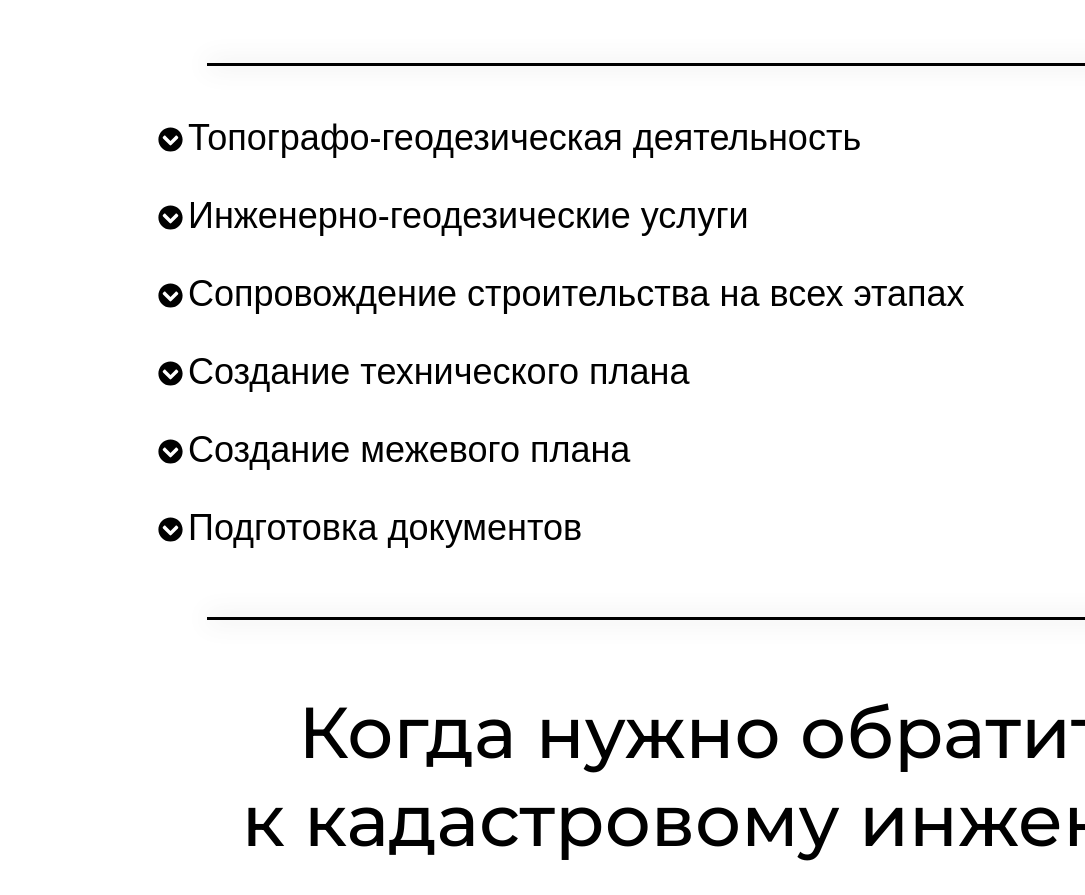
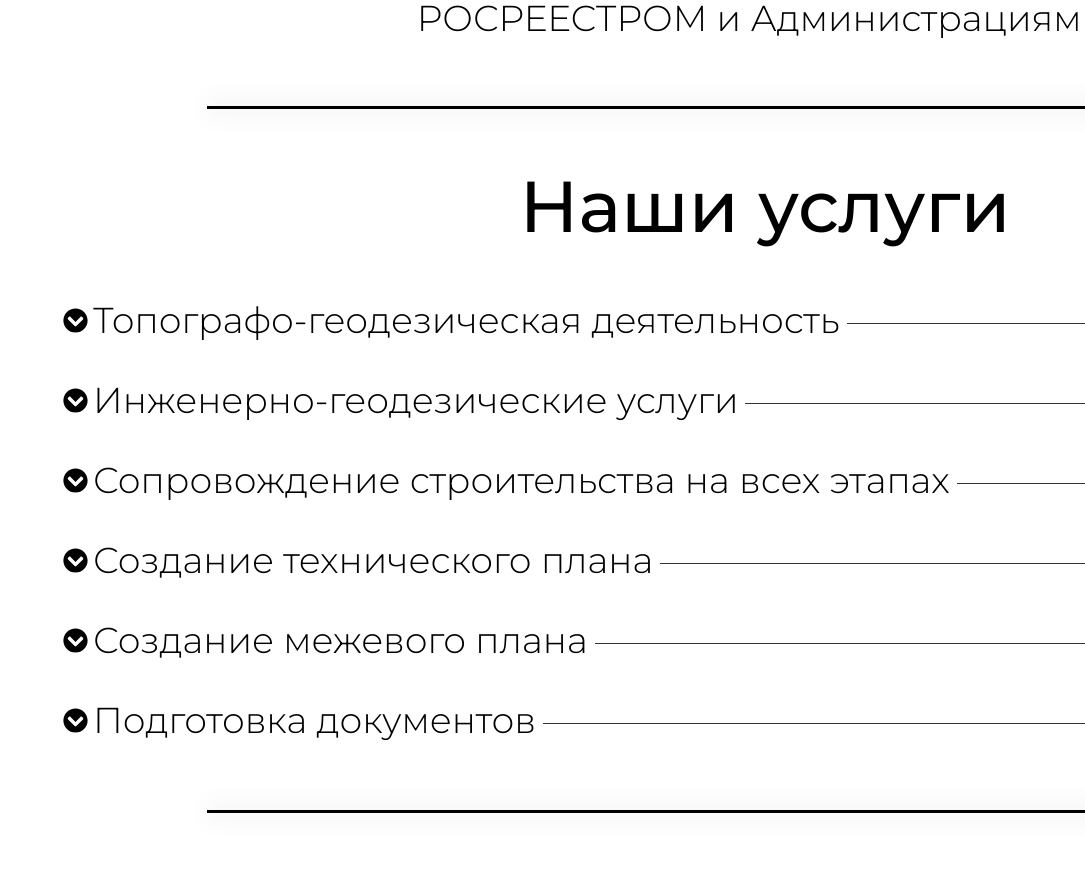
Before and after one commit to papeyGovna71/kadastr, a plain HTML site: page index.html in a window 1280 px wide. Shown: the part 1008-1903 px from the top of the page, without its empty margins (195-1280 px from the left). Drawn offline with nearby package versions, Linux system fonts and the light colour scheme; files whose address does not match are found by name.

Commit message:
Add files via upload

```diff
--- a/css/main.css
+++ b/css/main.css
@@ -35,6 +35,7 @@ h2 {
 	font-weight: 500;
 	font-size: 72px;
 	margin-top: 20px;
+	text-align: center;
 }
 
 h3 {
@@ -124,17 +125,24 @@ width: 100%;
 	align-items: center;
 }
 
+.txt1 {
+	font-weight: 300;
+	font-size: 36px;
+}
+
+.txt2 {
+	display: flex;
+	font-family: 'Montserrat', sans-serif;
+	font-weight: 300;
+	font-size: 36px;
+}
+
 .menu_link {
 	display: flex;
 }
 
 .list1 {
 	padding: 10px;
-}
-
-.sub-menu_link {
-	display: none;
-	margin: -30px 0px 0px -35px;
 }
 
 .menu_link{
@@ -151,15 +159,17 @@ width: 100%;
 
 .active,
 .menu_link: hover{
-background-color: #555;
+	background-color: #555;
 }
 
 .content {
-padding: 0 18px;
-max-height: 0;
-overflow: hidden;
-transition: max-height 0.2s ease-out;
-background-color: white ;
+	padding: 0 18px;
+	max-height: 0;
+	overflow: hidden;
+	transition: max-height 0.2s ease-out;
+	background-color: white;
+	font-weight: 300;
+	font-size: 36px;
 }
 
 .inf2 {
--- a/index.html
+++ b/index.html
@@ -3,7 +3,7 @@
 <head>
 	<meta charset="UTF-8">
 	<meta name="viewport" content="width=device-width, initial-scale=1.0">
-	<title>Document</title>
+	<title>Кадастровый инженер</title>
 	<link rel="stylesheet" href="css/main.css">
 	<link rel="preconnect" href="https://fonts.gstatic.com">
 	<link href="https://fonts.googleapis.com/css2?family=Montserrat:wght@300;400;500;600;800;900&display=swap" rel="stylesheet">
@@ -46,7 +46,7 @@
 			<!-- <li style="pointer-events: none;margin-top: -29px;margin-left: 609px;">
 				<img src="img/rectangle1.svg" alt="">
 			</li> -->
-			<li style="pointer-events: none; margin-top: -30px; height: 2px;">
+			<li style="pointer-events: none; margin-top: -30px; height: 2px;margin-bottom: 80px;">
 				<img src="img/vector1.svg" alt="">
 			</li>
 		</div>
@@ -99,13 +99,18 @@
 			</center>
 		</div>
 	</section>
-	<section style="margin-left: 335px;">
+	<section>
+		<h2 style="margin-bottom: 30px;">Наши услуги</h2>
+		<div style="margin-left: 240px;">
 			<button class="menu_link">
+				<div class="txt2">
 					<img style="width: 25px;height: 25px; margin: 10px 5px 0px 0px" src="img/arow.svg">
 					Топографо-геодезическая деятельность
+					<div style="width: 600px;height: 1px;background-color: #343434;margin: 25px 0px 0px 7px;"></div>
+				</div>
 			</button>
 			<div class="content">
-			<p>
+				<p class="txt1">
 					Это комплекс работ, направленный на получение информации о рельефе и<br>
 			        ситуации местности. Инженерно-геодезические изыскания служат основой<br>
 			        для проектных и кадастровых работ, а также основой для проведения иных<br>
@@ -113,45 +118,72 @@
 				</p>
 			</div>
 			<button class="menu_link">
+				<div class="txt2">
 					<img style="width: 25px;height: 25px; margin: 10px 5px 0px 0px" src="img/arow.svg">
 					Инженерно-геодезические услуги
+					<div style="width: 702px;height: 1px;background-color: #343434;margin: 25px 0px 0px 7px;"></div>
+				</div>
 			</button>
 			<div class="content">
-			<p>
-				напиши тут что-нибудь
+				<p class="txt1">
+					Вынос границ земельного участка в натуру, измерения на местности,<br>
+					обработка данных и составление отчета.
 			</div>
 			<button class="menu_link">
+				<div class="txt2">
 					<img style="width: 25px;height: 25px; margin: 10px 5px 0px 0px" src="img/arow.svg">
 					Сопровождение строительства на всех этапах
+					<div style="width: 491px;height: 1px;background-color: #343434;margin: 25px 0px 0px 7px;"></div>
+				</div>
 			</button>
 			<div class="content">
-			<p>
-				напиши тут что-нибудь
+				<p class="txt1">
+					Геосъемка, геоконтроль, разбивка сооружений, фасадная<br>
+					съемка и т.д.
+				</p>
 			</div>
 			<button class="menu_link">
+				<div class="txt2">
 					<img style="width: 25px;height: 25px; margin: 10px 5px 0px 0px" src="img/arow.svg">
 					Создание технического плана
+					<div style="width: 787px;height: 1px;background-color: #343434;margin: 25px 0px 0px 7px;"></div>
+				</div>
 			</button>
 			<div class="content">
-			<p>
-				напиши тут что-нибудь
+				<p class="txt1">
+					Оформление технического плана на здание или помещение – первый<br>
+					этап государственной регистрации недвижимости для получения<br>
+					выписки ЕГРН.
+				</p>
 			</div>
 			<button class="menu_link">
+				<div class="txt2">
 					<img style="width: 25px;height: 25px; margin: 10px 5px 0px 0px" src="img/arow.svg">
 					Создание межевого плана
+					<div style="width: 853px;height: 1px;background-color: #343434;margin: 25px 0px 0px 7px;"></div>
+				</div>
 			</button>
 			<div class="content">
-			<p>
-				напиши тут что-нибудь
+				<p class="txt1">
+					Это документ, отражающий местоположение земельного надела,<br>
+					его точные межи и действительную площадь. Межевой план необходим<br>
+					для изготовления кадастрового паспорта и для постановки земли<br>
+					на учет в ЕГРН.
+				</p>
 			</div>
 			<button class="menu_link">
+				<div class="txt2">
 					<img style="width: 25px;height: 25px; margin: 10px 5px 0px 0px" src="img/arow.svg">
 					Подготовка документов
+					<div style="width: 905px;height: 1px;background-color: #343434;margin: 25px 0px 0px 7px;"></div>
+				</div>
 			</button>
 			<div class="content">
-			<p>
-				напиши тут что-нибудь
+				<p class="txt1">
+					Подготовка документов для внесения в Единый государственный<br>
+					реестр недвижимости сведений об объектах учета.
 				</p>
+			</div>
 		</div>
 		<script>
 			var coll = document.getElementsByClassName('menu_link');
```
Lines whose indentation alone changed are shown as unchanged.
